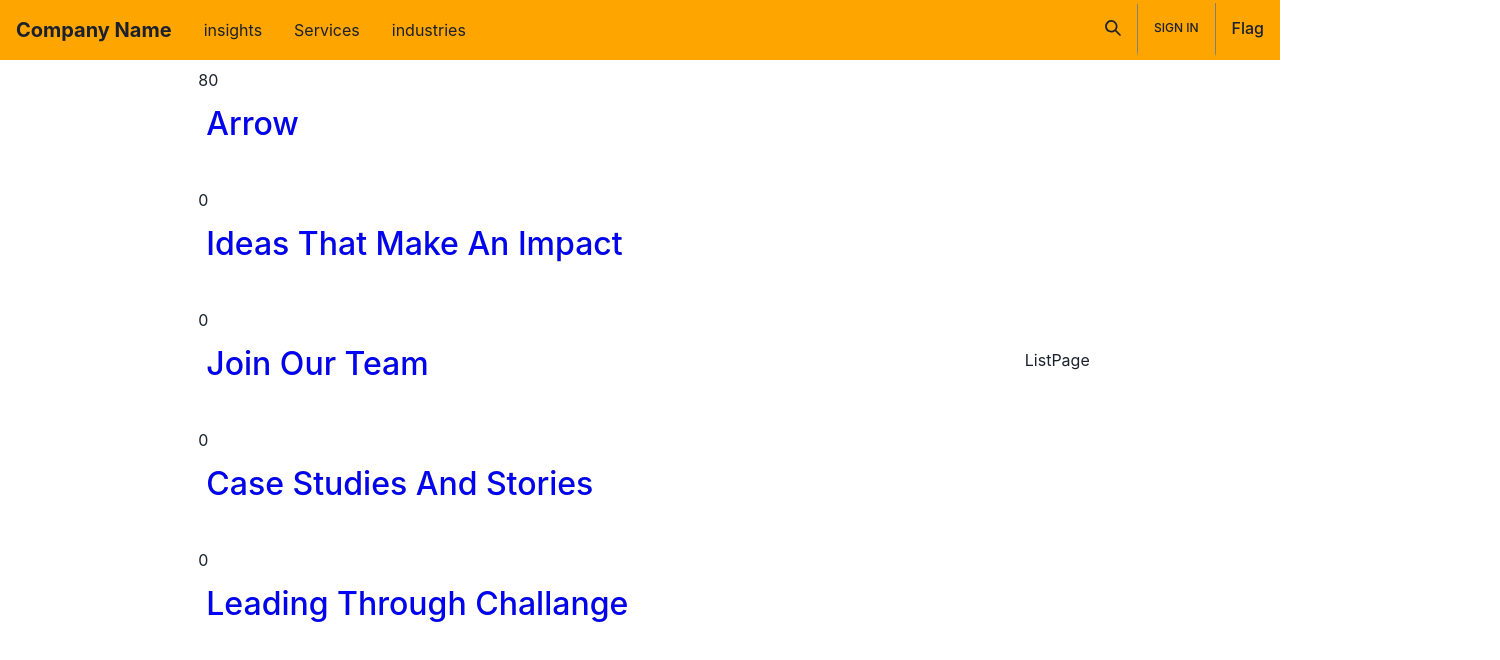
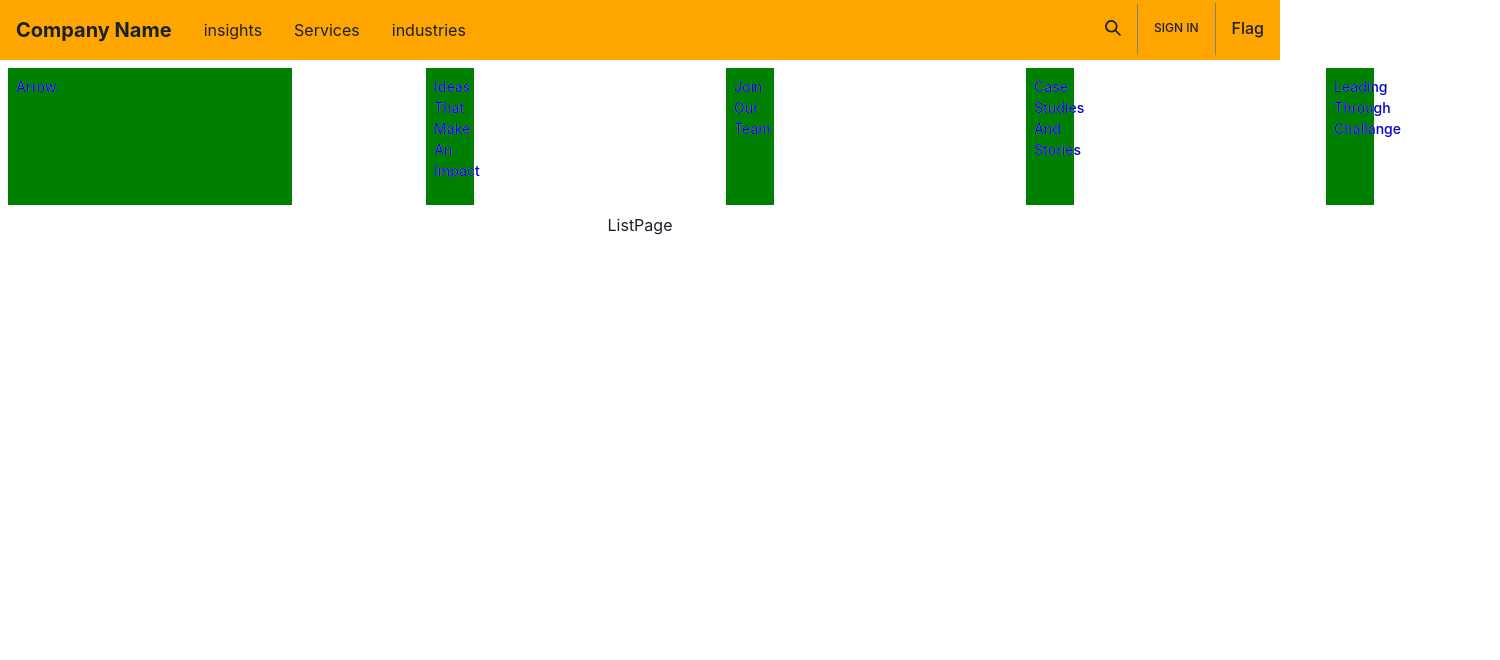
Before and after one commit to NidhitheCoder/advanced-react, a React (Create React App) app in the folder vegitable-theme-app/: page / in a window 1280 px wide. Shown: the top 660 px of the page, 1500 px wide, since content can reach past the window. Built offline with nearby package versions, Linux system fonts and the light colour scheme.

Commit message:
feat: add  progress bar section to navbar item

```diff
--- a/vegitable-theme-app/src/components/NavigateItem.tsx
+++ b/vegitable-theme-app/src/components/NavigateItem.tsx
@@ -1,20 +1,23 @@
-import { Flex, Link, Text } from '@chakra-ui/react';
+import { Flex, Link, Progress, Text } from '@chakra-ui/react';
 import Card from '../shared/Card';
 
 type Items = {
   title: string;
-  progress: string;
+  progress: number;
 };
 
-const NavigateItem = ({ title, progress}: Items) => {
+const NavigateItem = ({ title, progress }: Items) => {
   return (
     <Flex
-      direction="column"
+      direction="row"
+      justifyContent="center"
+      alignItems="center"
       bgGradient={`linear(to-r, ${title}, mashroom)}`}
       p={2}
+      minW="300px"
       textOverflow="ellipsis"
     >
-      <div className="progress">{progress}</div>
+      <Flex bg="green" height="full" w={progress}>
         <Text
           as="mark"
           borderRadius={8}
@@ -22,12 +25,13 @@ const NavigateItem = ({ title, progress}: Items) => {
           p={2}
           bgClip="text"
           color="blue"
-        fontSize={32}
+          fontSize={14}
           mb={4}
         >
           {title}
         </Text>
       </Flex>
+    </Flex>
   );
 };
 
--- a/vegitable-theme-app/src/pages/Homepage.tsx
+++ b/vegitable-theme-app/src/pages/Homepage.tsx
@@ -13,13 +13,13 @@ const Homepage = () => {
             flexWrap="wrap"
         >
             <Navbar />
-            <div>
-                <NavigateItem title="Arrow" progress="80" />
-                <NavigateItem title="Ideas that make an impact" progress="0" />
-                <NavigateItem title="Join our team" progress="0" />
-                <NavigateItem title="Case studies and stories" progress="0" />
-                <NavigateItem title="Leading through challange" progress="0" />
-            </div>
+            <Flex direction="row" w="full">
+                <NavigateItem title="Arrow" progress={80} />
+                <NavigateItem title="Ideas that make an impact" progress={12} />
+                <NavigateItem title="Join our team" progress={12} />
+                <NavigateItem title="Case studies and stories" progress={12} />
+                <NavigateItem title="Leading through challange" progress={12} />
+            </Flex>
             <Link to="/list">ListPage</Link>
         </Flex>
     );
```
Lines whose indentation alone changed are shown as unchanged.
